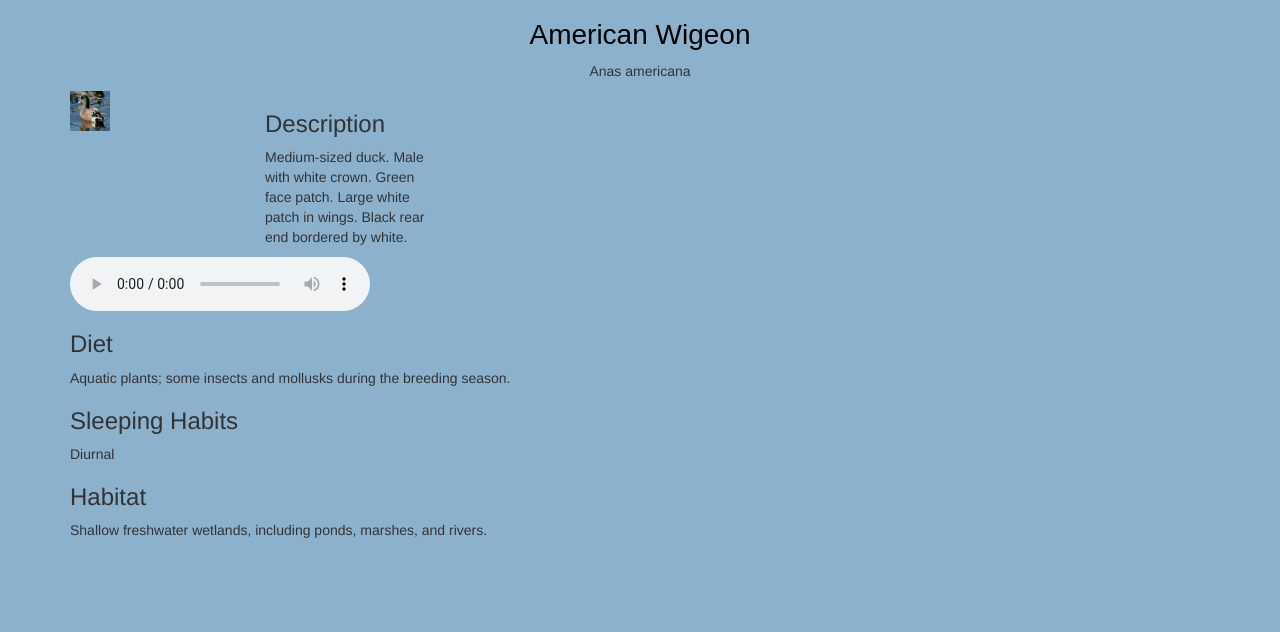
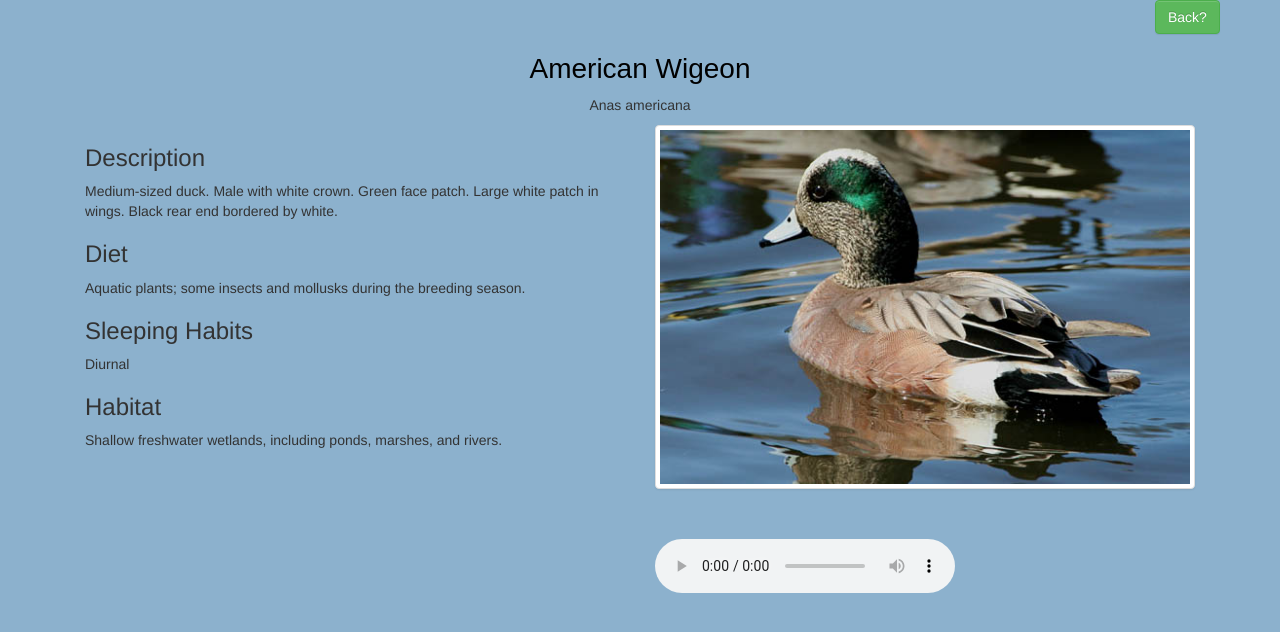
Before and after one commit to NLSuarez/CS4950---Bird-Encyclopedia, a Django app: a page that uses StanislausBirds/StanislausBirds/templates/base.html in a window 1280 px wide. Shown: the top 632 px of the page. Run offline with Django 3.2, Linux system fonts and the light colour scheme; data comes from the database, SQL or seed files in the repository; some libraries are stand-ins or nearby versions.

Commit message:
Media and Template Update
-Links of bird names now go to their respective page
-The bird list automatically populates alphabetical letters
-Sound and image files link properly
-Templates cleaned up

Next step is to try having the page land on the bird list and also
touching up the link styles so they look nicer. I'll also need to see
if I can add Vanessa's birds to this.

```diff
--- a/StanislausBirds/StanislausBirds/templates/base.html
+++ b/StanislausBirds/StanislausBirds/templates/base.html
@@ -15,6 +15,7 @@
   </head>
 
   <body>
+    {% block header %}{% endblock %}
     {% block content %}{% endblock %}
   </body>
 
--- a/StanislausBirds/StanislausBirds/templates/index.html
+++ b/StanislausBirds/StanislausBirds/templates/index.html
@@ -1,6 +1,6 @@
 {% extends 'base.html' %}
 
-{% block content %}
+{% block header %}
   <header>
       <div class="container" id="maincontent" tabindex="-1">
           <div class="row">
@@ -15,7 +15,7 @@
           </div>
       </div>
   </header>
-
+{% endblock %}
 <!--  <br>
 <div class="container">
   <div class="row">
@@ -66,7 +66,7 @@
     <div class="col-md-1">
     </div>
 </div>
-{% endblock %}
+
 
 {% block extrajs %}
 <script type="text/javascript">
--- a/StanislausBirds/StanislausBirds/urls.py
+++ b/StanislausBirds/StanislausBirds/urls.py
@@ -13,9 +13,9 @@ Including another URLconf
     1. Import the include() function: from django.conf.urls import url, include
     2. Add a URL to urlpatterns:  url(r'^blog/', include('blog.urls'))
 """
-#from django.conf import settings
+from django.conf import settings
 from django.conf.urls import url, include
-#from django.conf.urls.static import static
+from django.conf.urls.static import static
 from django.contrib import admin
 
 from . import views
@@ -25,4 +25,5 @@ urlpatterns = [
     url(r'^admin/', admin.site.urls),
     #includes
     url(r'^birds/', include('apps.birds.urls')),
-]
+] + static(settings.MEDIA_URL, document_root=settings.MEDIA_ROOT)
+#Note to future self that this add is supposed to be unsafe for a production server
--- a/StanislausBirds/apps/birds/models.py
+++ b/StanislausBirds/apps/birds/models.py
@@ -2,6 +2,7 @@
 #from __future__ import unicode_literals
 from django.utils.encoding import python_2_unicode_compatible
 from django.db import models
+from django.core.urlresolvers import reverse
 
 @python_2_unicode_compatible
 class Bird(models.Model):
@@ -20,5 +21,12 @@ class Bird(models.Model):
 
     def __str__(self):
         return '%s' % (self.name)
+
+    #Leftover from python2 version of doing this
     #def __unicode__(self):
         #return u'{}'.format(self.Name)
+
+    @property
+    def url(self):
+        url = reverse('BirdEntry', kwargs={'slug': self.slug})
+        return url
--- a/StanislausBirds/apps/birds/templates/birds/bird.html
+++ b/StanislausBirds/apps/birds/templates/birds/bird.html
@@ -1,21 +1,23 @@
 {% extends 'base.html' %}
 
 {% block content %}
-
+            <div class="container">
+              <div class="row">
+                <div class="row">
+                  <div class="col-xs-11">
+                  </div>
+                  <div class="col-xs-1">
+                  <a class="btn btn-success" href="{% url 'BirdList' %}">Back?</a>
+                </div>
+                </div>
                 <h2 align="center">{{ object.name }}</h2>
                 <p align="center">{{object.species}}</p>
-            <div class="container">
-                <div class="row justify-content-md-center">
-                    <div class="col col-lg-2">
-                        <img src="{{ object.image.url}}" height="40" width="40">
               </div>
-                    <div class="col col-lg-2">
+                <div class="row">
+                  <div class="col-xs-12">
+                    <div class="col-xs-6">
                         <h3>Description</h3>
                         <p>{{ object.description }}</p>
-                    </div>
-                </div>
-                <div>
-                    <p><audio controls><source src="{{object.sound.url}}" type="audio/mpeg"></audio></p>
                         <h3>Diet</h3>
                         <p>{{object.diet}}</p>
                         <h3>Sleeping Habits</h3>
@@ -23,9 +25,11 @@
                         <h3>Habitat</h3>
                         <p>{{object.habitat}}</p>
                     </div>
-
+                    <div class="col-xs-6">
+                        <img src="{{ object.image.url}}" class="img-responsive img-thumbnail">
+                        <audio controls style="margin-top:50px;"><source src="{{object.sound.url}}" type="audio/mpeg"></audio>
+                    </div>
+                  </div>
+                </div>
+              </div>
 {% endblock %}
-
-
-
-                </html>
```
Also changed, not shown: StanislausBirds/apps/birds/templates/birds/birds_list.html (+9 -18 lines). Lines whose indentation alone changed are shown as unchanged.
